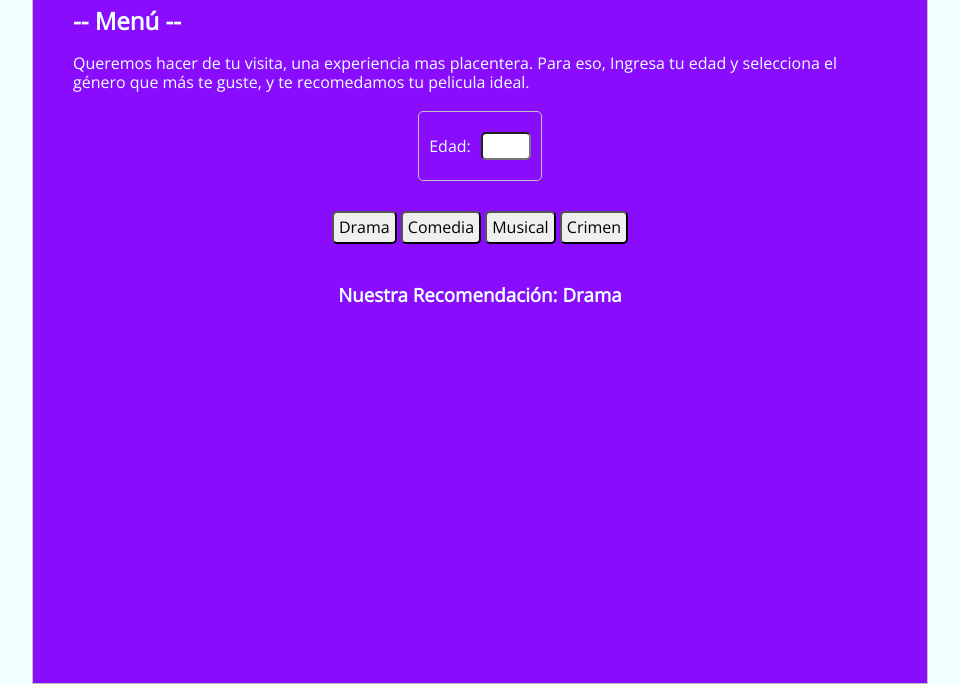
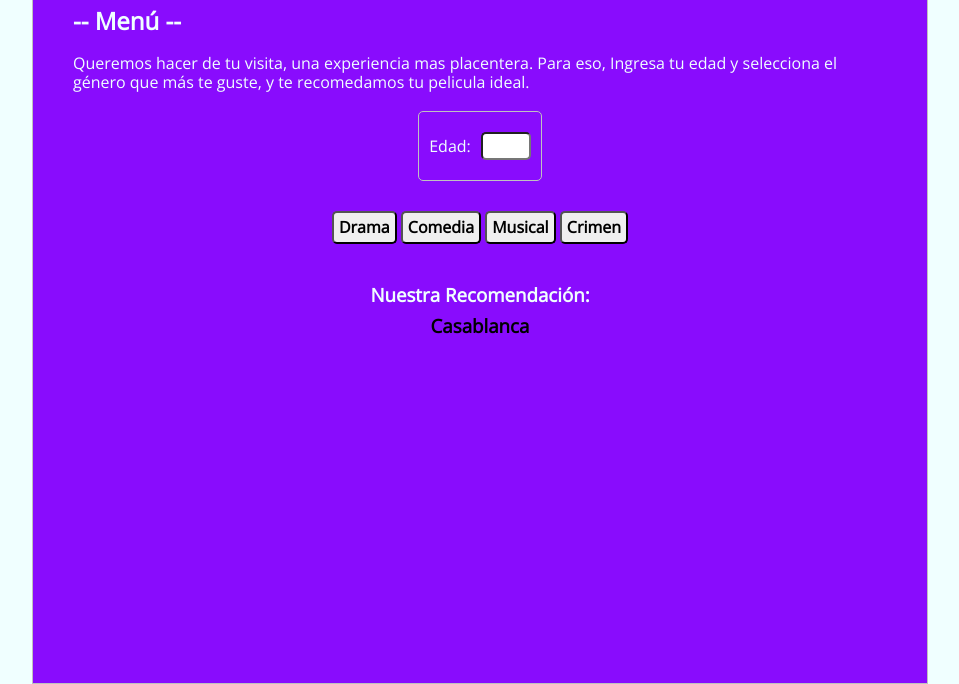
Before and after one commit to HarDevKoder/peliculas, a plain HTML site: page index.html in a window 1280 px wide. Both pictures are taken after a click on the button "Drama". Shown: the part 116-800 px from the top of the page, without its empty margins (160-1119 px from the left). Drawn offline with Linux system fonts and the light colour scheme.

Commit message:
Terminada version Desktop, Codificacion JS

```diff
--- a/css/style.css
+++ b/css/style.css
@@ -76,10 +76,19 @@ button{
   padding: 5px;
   border-radius: 5px;
   cursor: pointer;
+  font-weight: 600;
 }
 
 .resultado{
   width: fit-content;
   margin: auto;
   padding: 10px;
+  display: flex;
+  justify-content: center;
 }
+
+span{
+  display: block;
+  text-align: center;
+  padding: 10px;
+}
--- a/index.html
+++ b/index.html
@@ -33,7 +33,12 @@
       <button>Crimen</button>
     </div>
     <div class="resultado">
-      <h3>Nuestra Recomendación: <span id="peliculaRecomendada"></span></h3>
+
+      <h3>
+        <p>Nuestra Recomendación: </p>
+        <span id="peliculaRecomendada"></span>
+      </h3>
+
     </div>
   </div>
   <script src="js/script.js"></script>
--- a/js/script.js
+++ b/js/script.js
@@ -1,15 +1,45 @@
 // referencio los objetos a utilizar
-const cajaEdad = document.getElementById('cajaEdad');
-const peliculaRecomendada = document.getElementById('peliculaRecomendada');
-const botonesCategorias=document.querySelector('.botonesCategorias');
+const cajaEdad = document.getElementById("cajaEdad");
+const peliculaRecomendada = document.getElementById("peliculaRecomendada");
+const botonesCategorias = document.querySelector(".botonesCategorias");
 
 // Variables Globales
 let categoria;
+let edad;
+let recomendada;
 
 // Detecto botón Presionado (Categorías)
-botonesCategorias.addEventListener('click',(event)=>{
-  if(event.target.tagName === 'BUTTON'){
+botonesCategorias.addEventListener("click", (event) => {
+  if (event.target.tagName === "BUTTON") {
+    edad = Number(cajaEdad.value);
     categoria = event.target.textContent;
-    peliculaRecomendada.textContent=categoria;
+
+    recomendada = (categoria === 'Comedia' && edad <13)?
+                  'Back to the Future':
+                  (categoria === 'Comedia' && edad <16)?
+                  'The Thruman Show':
+                  (categoria === 'Comedia' && edad >=16)?
+                  'The Wolf of Wall Street':
+                  (categoria === 'Musical' && edad <13)?
+                  'La La Land':
+                  (categoria === 'Musical' && edad <16)?
+                  'Les Miserables':
+                  (categoria === 'Musical' && edad >=16)?
+                  'The Rocky Horror Picture Show':
+                  (categoria === 'Crimen' && edad <13)?
+                  'No Hay Opciones para esta Edad':
+                  (categoria === 'Crimen' && edad <16)?
+                  'El Secreto de tus Ojos':
+                  (categoria === 'Crimen' && edad >=16)?
+                  'The GodFather':
+                  (categoria === 'Drama' && edad <13)?
+                  'Casablanca':
+                  (categoria === 'Drama' && edad <16)?
+                  'The Shawshank Redemption':
+                  (categoria === 'Drama' && edad >=16)?
+                  'Taxi Driver':'Los Criterios son errados';
+
+    peliculaRecomendada.textContent=recomendada;
+    peliculaRecomendada.style.color='black'
   }
-})
+});
```
